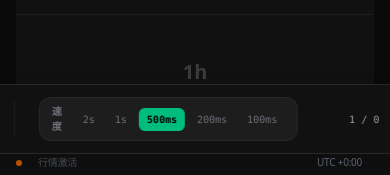
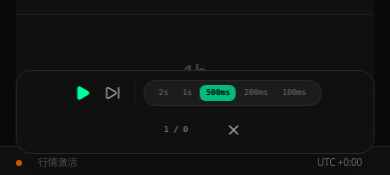
Before and after one commit to gulujiar/btc_blcok, a React (Vite) app: page / in a window 390 px wide. Both pictures are taken after a click on the button 207 px from the left and 68 px from the top of the page. Shown: the part 666-841 px from the top of the page. Built offline with nearby package versions, Linux system fonts and the light colour scheme; no server answers.

Commit message:
feat(ui): make replay controls responsive
Update replay mode interface to improve mobile usability with flexible layouts, responsive spacing, and scaled icons.

```diff
--- a/src/App.tsx
+++ b/src/App.tsx
@@ -233,30 +233,30 @@ export default function App() {
   return (
     <div className="h-screen bg-[#0d0d0d] text-[#e0e0e0] font-sans selection:bg-emerald-500/30 flex flex-col overflow-hidden">
       {replayMode.active && (
-        <div className="fixed bottom-6 left-1/2 -translate-x-1/2 z-50 bg-[#111] border border-white/10 rounded-2xl shadow-2xl p-3 flex items-center gap-4 backdrop-blur-md">
-          <div className="flex items-center gap-1 border-r border-white/5 pr-4 mr-2">
+        <div className="fixed bottom-6 left-1/2 -translate-x-1/2 z-50 bg-[#111]/90 border border-white/10 rounded-2xl shadow-2xl p-2 md:p-3 flex flex-wrap md:flex-nowrap items-center justify-center gap-2 md:gap-4 backdrop-blur-md w-[92%] md:w-auto max-w-md md:max-w-none">
+          <div className="flex items-center gap-0.5 md:gap-1 border-r border-white/5 pr-2 md:pr-4">
             <button
               onClick={() => setReplayMode(p => ({ ...p, isPlaying: !p.isPlaying }))}
-              className="p-2 hover:bg-white/5 rounded-xl text-[#00ff9d] transition-colors"
+              className="p-1.5 md:p-2 hover:bg-white/5 rounded-xl text-[#00ff9d] transition-colors"
             >
-              {replayMode.isPlaying ? <Pause className="w-5 h-5 fill-current" /> : <Play className="w-5 h-5 fill-current" />}
+              {replayMode.isPlaying ? <Pause className="w-4 h-4 md:w-5 md:h-5 fill-current" /> : <Play className="w-4 h-4 md:w-5 md:h-5 fill-current" />}
             </button>
             <button
               onClick={() => setReplayMode(p => ({ ...p, currentIndex: Math.min(p.currentIndex + 1, (allTimeframesData[timeframe]?.length || 0) - 1) }))}
-              className="p-2 hover:bg-white/5 rounded-xl text-zinc-400 transition-colors"
+              className="p-1.5 md:p-2 hover:bg-white/5 rounded-xl text-zinc-400 transition-colors"
             >
-              <SkipForward className="w-5 h-5" />
+              <SkipForward className="w-4 h-4 md:w-5 md:h-5" />
             </button>
           </div>
 
-          <div className="flex items-center gap-3 bg-white/5 px-3 py-1.5 rounded-xl border border-white/5">
-            <span className="text-[10px] font-bold text-zinc-500 uppercase tracking-widest">速度</span>
-            <div className="flex gap-1">
+          <div className="flex items-center gap-2 md:gap-3 bg-white/5 px-2 md:px-3 py-1 md:py-1.5 rounded-xl border border-white/5">
+            <span className="text-[8px] md:text-[10px] font-bold text-zinc-500 uppercase tracking-widest hidden xs:inline">速度</span>
+            <div className="flex gap-0.5 md:gap-1">
               {[2000, 1000, 500, 200, 100].map(s => (
                 <button
                   key={s}
                   onClick={() => setReplayMode(p => ({ ...p, speed: s }))}
-                  className={`px-2 py-1 rounded-md text-[10px] font-mono transition-all ${replayMode.speed === s ? 'bg-emerald-500 text-black font-bold' : 'text-zinc-500 hover:text-zinc-300'}`}
+                  className={`px-1.5 md:px-2 py-0.5 md:py-1 rounded-md text-[8px] md:text-[10px] font-mono transition-all ${replayMode.speed === s ? 'bg-emerald-500 text-black font-bold' : 'text-zinc-500 hover:text-zinc-300'}`}
                 >
                   {s >= 1000 ? `${s/1000}s` : `${s}ms`}
                 </button>
@@ -264,16 +264,18 @@ export default function App() {
             </div>
           </div>
 
-          <div className="text-[10px] font-mono text-zinc-400 px-2 min-w-[100px] text-center">
+          <div className="flex items-center gap-2 flex-1 md:flex-none justify-center">
+            <div className="text-[8px] md:text-[10px] font-mono text-zinc-400 px-1 md:px-2 min-w-[70px] md:min-w-[100px] text-center">
               {replayMode.currentIndex + 1} / {allTimeframesData[timeframe]?.length || 0}
             </div>
 
             <button
               onClick={() => setReplayMode(prev => ({ ...prev, active: false, isPlaying: false }))}
-            className="p-2 hover:bg-rose-500/20 hover:text-rose-400 rounded-xl text-zinc-400 transition-all border border-transparent hover:border-rose-500/30"
+              className="p-1.5 md:p-2 hover:bg-rose-500/20 hover:text-rose-400 rounded-xl text-zinc-400 transition-all border border-transparent hover:border-rose-500/30"
             >
-            <X className="w-5 h-5" />
+              <X className="w-4 h-4 md:w-5 md:h-5" />
             </button>
+          </div>
         </div>
       )}
 
```
Lines whose indentation alone changed are shown as unchanged.
